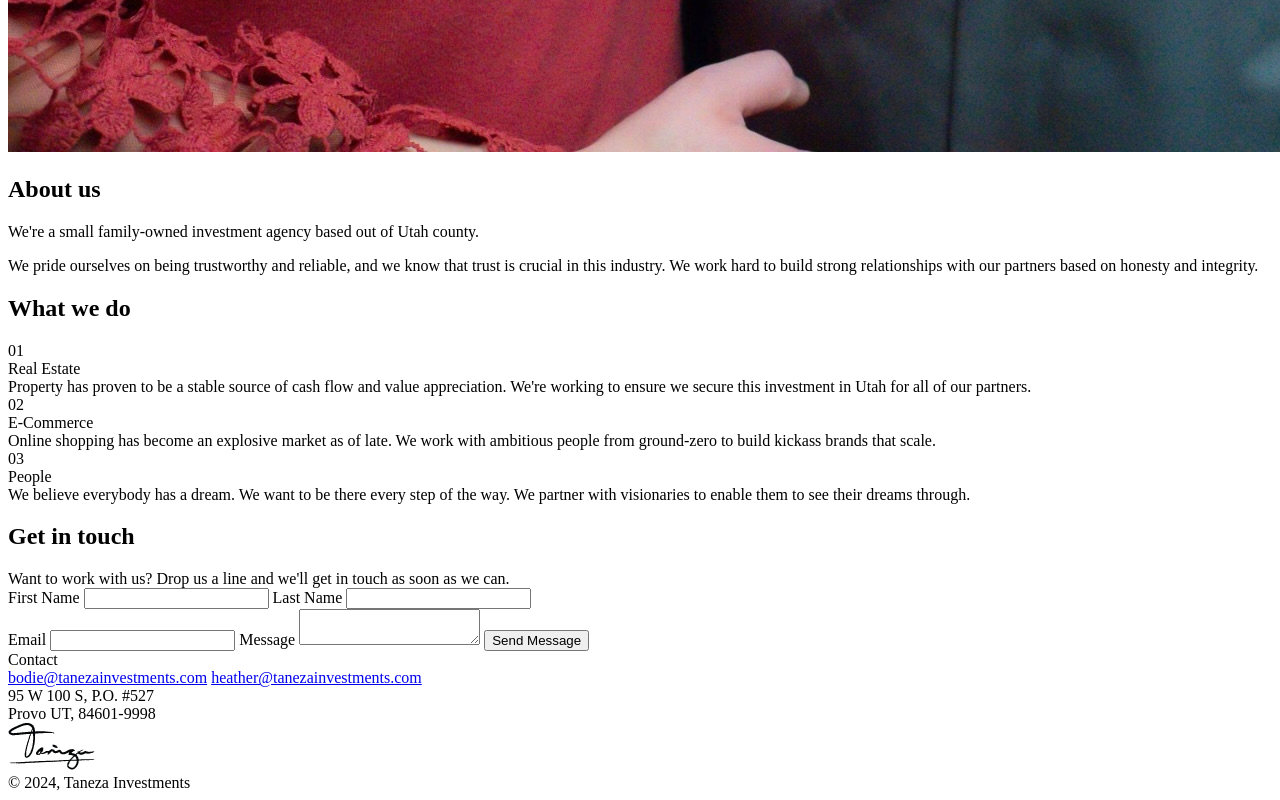
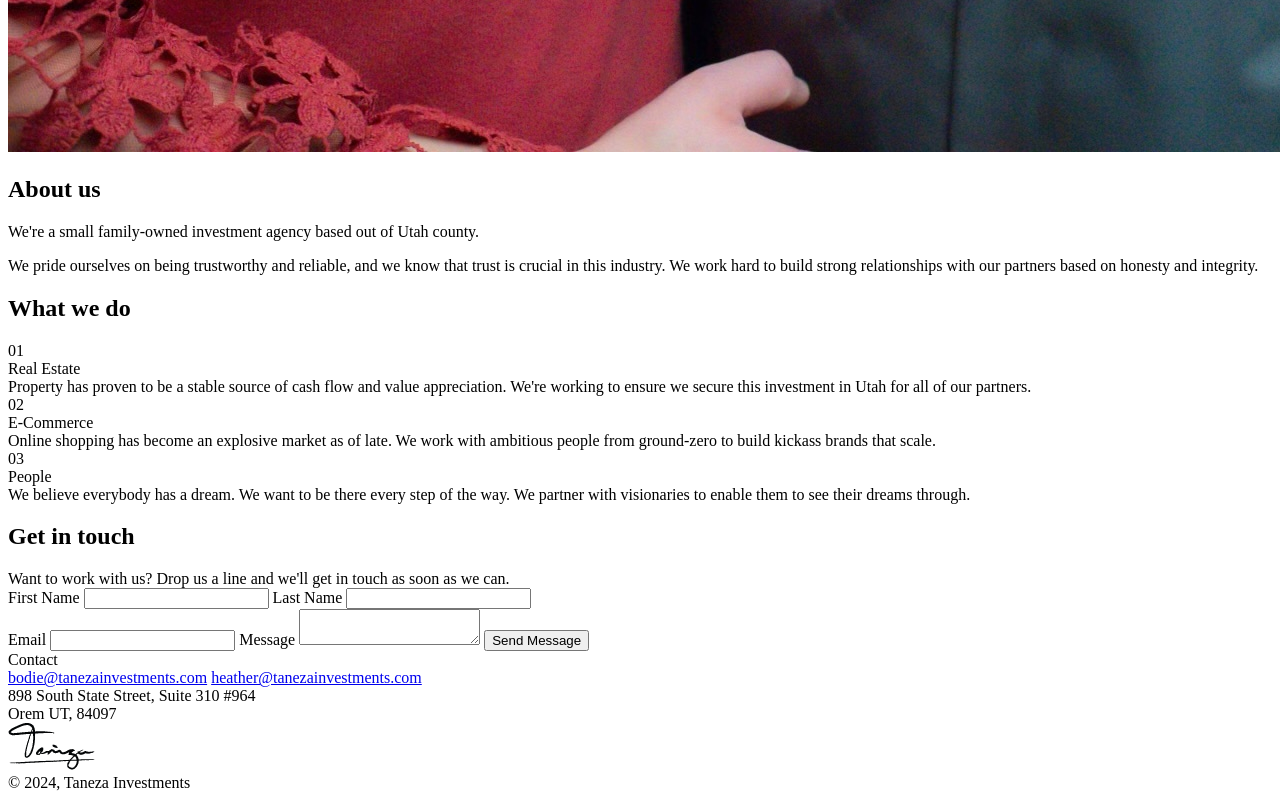
Before and after one commit to hntrl/tanezainvestments.com, a website built with webpack: page src/index.html in a window 1280 px wide. Shown: the part 4083-4883 px from the top of the page. Built offline with nearby package versions, Linux system fonts and the light colour scheme.

Commit message:
chore: update address

```diff
--- a/src/index.html
+++ b/src/index.html
@@ -163,8 +163,8 @@
 							target="_blank">bodie@tanezainvestments.com</a>
 						<a class="block underline mb-2" href="mailto:bodie@tanezainvestments.com"
 							target="_blank">heather@tanezainvestments.com</a>
-						<div>95 W 100 S, P.O. #527</div>
-						<div>Provo UT, 84601-9998</div>
+						<div>898 South State Street, Suite 310 #964</div>
+						<div>Orem UT, 84097</div>
 					</div>
 					<div>
 						<img class="mt-6 mx-auto md:mt-0 md:mr-0 mb-3 w-6/12" src="../assets/signature.png" />
```
